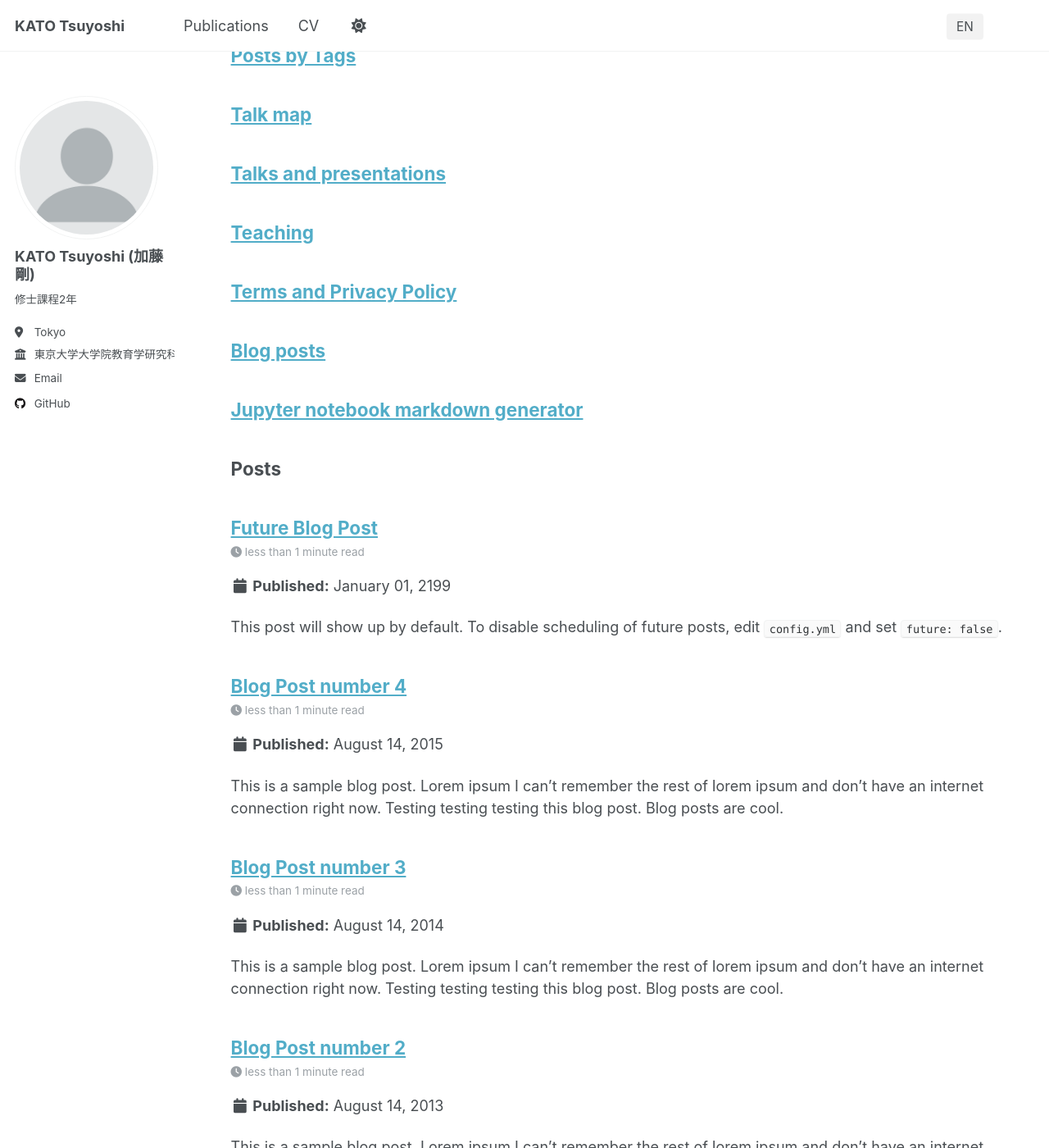
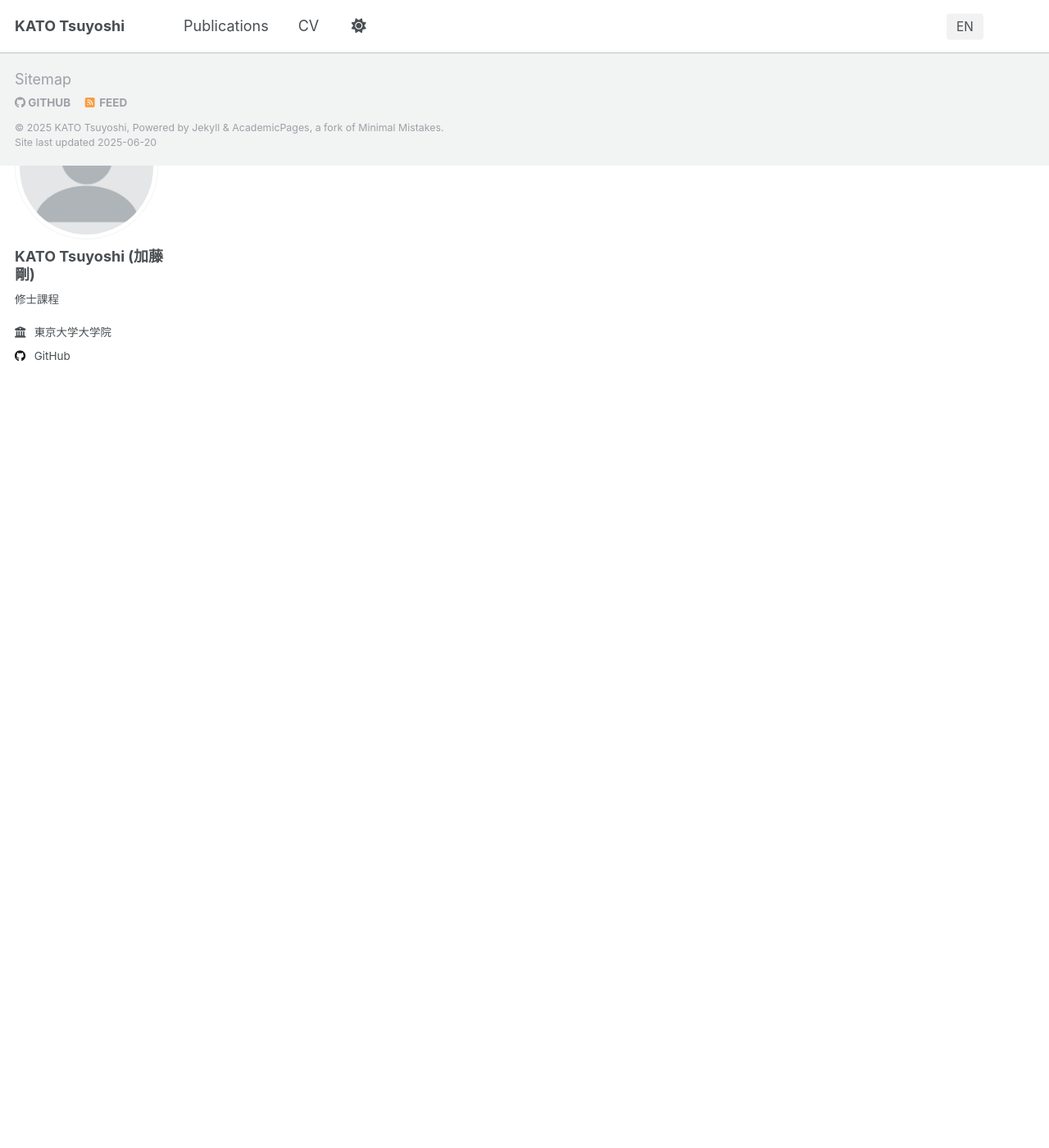
Before and after one commit to coch24/coch24.github.io, a Jekyll site: the page built from _pages/sitemap.md, in a window 1280 px wide and 1400 px high, scrolled down 1198 px. Shown: the whole window at 82% size. Built offline with Jekyll 4.4.1, drawn with Linux system fonts in a browser that asks for light colours; our own code applies the rules of GitHub Pages for plain Markdown files; some of the changed text lies outside the part shown.

Commit message:
sitemap and profile

```diff
--- a/_config.yml
+++ b/_config.yml
@@ -25,11 +25,11 @@ author:
   avatar           : "profile.png"
   name             : "KATO Tsuyoshi (加藤剛)"
   pronouns         : # example: "she/her"
-  bio              : "修士課程2年"
-  location         : "Tokyo"
-  employer         : "東京大学大学院教育学研究科"
+  bio              : "修士課程"
+  # location         : "Tokyo"
+  employer         : "東京大学大学院"
   uri              : # URL
-  email            : "none@example.org"
+  # email            : "none@example.org"
 
   # Academic websites
   academia         : # URL
--- a/_pages/sitemap.md
+++ b/_pages/sitemap.md
@@ -1,4 +1,4 @@
----
+<!-- ---
 layout: archive
 title: "Sitemap"
 permalink: /sitemap/
@@ -34,4 +34,4 @@ A list of all the posts and pages found on the site. For you robots out there, t
   {% include archive-single.html %}
   {% endunless %}
 {% endfor %}
-{% endfor %}
+{% endfor %} -->
```
